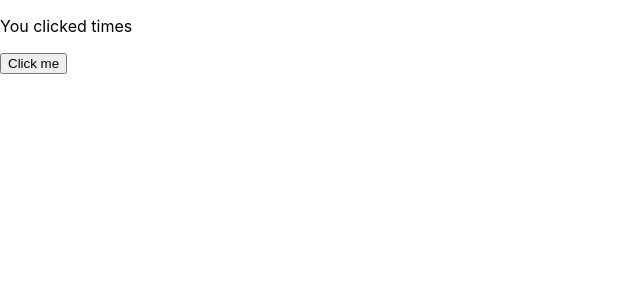
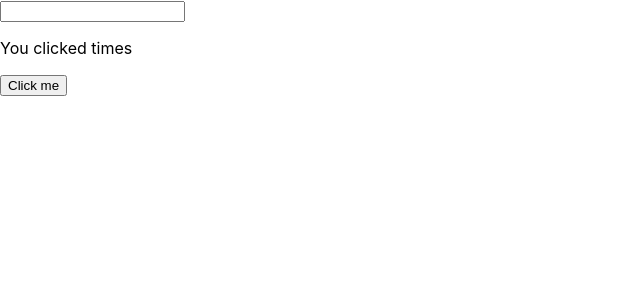
Before and after one commit to bwuphan/list-maker, a React (Create React App) app: page /create in a window 1280 px wide. Shown: the top 300 px of the page, without its empty margins (0-640 px from the left). Built offline with nearby package versions, Linux system fonts and the light colour scheme.

Commit message:
WIP: adding appendToList and changeInput

```diff
--- a/src/components/CreateList/CreateList.tsx
+++ b/src/components/CreateList/CreateList.tsx
@@ -3,15 +3,24 @@ import styles from './CreateList.module.scss';
 
 
 const CreateList: React.FC = () => {
-  const [list, setState] = useState(['']);
+  let [list, setState] = useState(['']);
 
   const appendToList = () => {
     list.push('');
     console.log(list);
+    list = [...list];
     setState(list);
+  }
+
+  const changeInput = (e: any, idx: number) => {
+    list[idx] = list[idx] + e.target.value;
+    console.log(list);
   }
   return (
     <div>
+      {list.map((item, i) =>
+        <input value={item} onChange={(e) => changeInput(e, i)}/>
+      )}
       <p>You clicked {list} times</p>
       <button onClick={appendToList}>
         Click me
```
